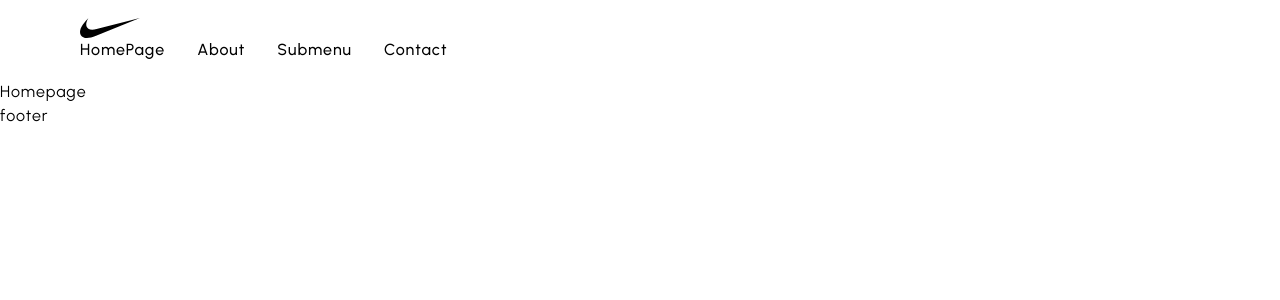
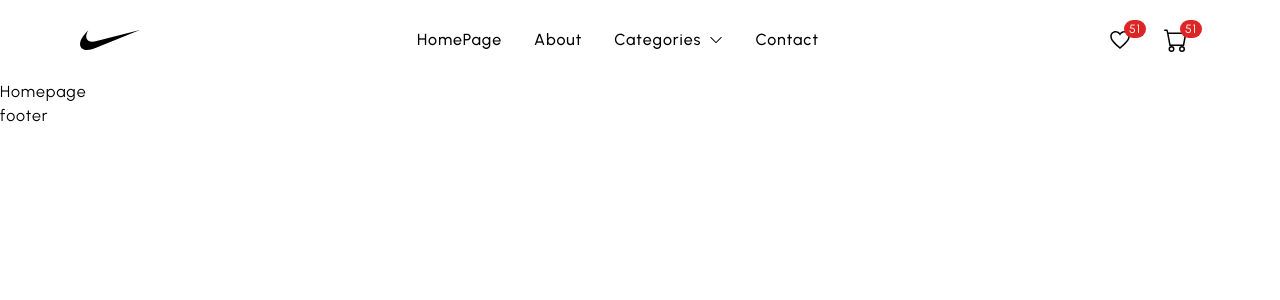
Before and after one commit to Akshat2Jain/ShirtSquad, a Next.js app in the folder client/: page / in a window 1280 px wide. Shown: the top 300 px of the page. Built offline with nearby package versions, Linux system fonts and the light colour scheme.

Commit message:
added header

```diff
--- a/client/components/Header.jsx
+++ b/client/components/Header.jsx
@@ -1,24 +1,72 @@
-import React from 'react'
-import { useState,useEffect } from 'react'
-import Wrapper from './Wrapper'
-import Link from 'next/link'
-import Menu from './Menu'
+import React from "react";
+import { useState, useEffect } from "react";
+import Wrapper from "./Wrapper";
+import Link from "next/link";
+import Menu from "./Menu";
+import { IoMdHeartEmpty } from "react-icons/io";
+import { BsCart } from "react-icons/bs";
+import { BiMenuAltRight } from "react-icons/bi";
+import { VscChromeClose } from "react-icons/vsc";
+import MobileMenu from "./MobileMenu";
 
 const Header = () => {
-    const [mobileMenu,setMobileMenu]=useState(false)
-    const [showCatMenu,setShowCatMenu]=useState(false)
-    const [show,setShow]=useState("transalate-y-0");
-    const [lastScrollY,setLastScrollY]=useState(0)
+  const [mobileMenu, setMobileMenu] = useState(false);
+  const [showCatMenu, setShowCatMenu] = useState(false);
+  const [show, setShow] = useState("transalate-y-0");
+  const [lastScrollY, setLastScrollY] = useState(0);
   return (
-    <header className={`w-full h-[50px] md:h-[80px] bg-white flex items-center justify-between z-20 sticky top-0 transition-transform duration-300${show}`}>
-        <Wrapper>
-            <Link href="/">
-            <img src='./logo.svg' className='w-[40px] md:w-[60px]'/>
-            </Link>
-            <Menu/>
-        </Wrapper>
+    <header
+      className={`w-full h-[50px] md:h-[80px] bg-white flex items-center justify-between z-20 sticky top-0 transition-transform duration-300${show}`}
+    >
+      <Wrapper className="h-[60px] flex justify-between items-center">
+        <Link href="/">
+          <img src="./logo.svg" className="w-[40px] md:w-[60px]" />
+        </Link>
+        <Menu showCatMenu={showCatMenu} setShowCatMenu={setShowCatMenu} />
+       {
+        mobileMenu &&  <MobileMenu
+        showCatMenu={showCatMenu}
+        setShowCatMenu={setShowCatMenu}
+        setMobileMenu={setMobileMenu}
+      />
+       }
+        <div className="flex items-center gap-2 text-black">
+          {/* 1st Icon */}
+          <div className="w-8 md:w-12 h-8 md:h-12 rounded-full flex justify-center items-center hover:bg-black/[0.05] cursor-pointer relative">
+            <IoMdHeartEmpty className="text-[19px] md:text-[24px]" />
+            <div className="h-[14px] md:h-[18px] min-w-[14px] md:min-w-[18px] rounded-full bg-red-600 absolute top-1 left-5 md:left-7 text-white text-[10px] md:text-[12px] flex justify-center items-center px-[2px] md:px-[5px]">
+              51
+            </div>
+          </div>
+          {/* 2nd Icon */}
+          <div className="w-8 md:w-12 h-8 md:h-12 rounded-full flex justify-center items-center hover:bg-black/[0.05] cursor-pointer relative">
+            <BsCart className="text-[19px] md:text-[24px]" />
+            <div className="h-[14px] md:h-[18px] min-w-[14px] md:min-w-[18px] rounded-full bg-red-600 absolute top-1 left-5 md:left-7 text-white text-[10px] md:text-[12px] flex justify-center items-center px-[2px] md:px-[5px]">
+              51
+            </div>
+          </div>
+          {/* For mobile Menu */}
+          <div className="w-8 md:w-12 h-8 md:h-12  md:hidden rounded-full flex justify-center items-center hover:bg-black/[0.05] cursor-pointer relative -mr-2">
+            {mobileMenu ? (
+              <>
+                <VscChromeClose
+                  className="text-[16px]"
+                  onClick={() => setMobileMenu(false)}
+                />
+              </>
+            ) : (
+              <>
+                <BiMenuAltRight
+                  className="text-[16px]"
+                  onClick={() => setMobileMenu(true)}
+                />
+              </>
+            )}
+          </div>
+        </div>
+      </Wrapper>
     </header>
-  )
-}
+  );
+};
 
-export default Header
+export default Header;
--- a/client/components/Menu.jsx
+++ b/client/components/Menu.jsx
@@ -15,7 +15,7 @@ const subMenuData = [
     { id: 4, name: "Football shoes", doc_count: 107 },
 ];
 
-const Menu = () => {
+const Menu = ({showCatMenu,setShowCatMenu}) => {
   return (
     <ul className='hidden md:flex items-center gap-8 font-medium text-black'>
     {
@@ -24,7 +24,31 @@ const Menu = () => {
                 <>
                  <React.Fragment key={item.id}>
                     {
-                        !!item?.subMenu ? "Submenu" :
+                        !!item?.subMenu ? (<>
+                        <li className="cursor-pointer flex items-center gap-2 relative"
+                        onMouseEnter={()=>setShowCatMenu(true)}
+                        onMouseLeave={()=>setShowCatMenu(false)}>
+                            {item.name}
+                            <BsChevronDown size={14}/>
+                            {showCatMenu && (
+                                <>
+                                <ul className='bg-white absolute top-6 left-0 min-w-[250px] px-1 py-1 text-black shadow-lg'>
+                                {subMenuData.map((submenu)=>{
+                                    return (
+                                        <Link key={submenu.id} href="/" onClick={()=>setShowCatMenu(false)}>
+                                            <li className="h-12 flex justify-between items-center px-3 hover:bg-black/[0.03] rounded-md">
+                                                {submenu.name}
+                                                <span className='opacity-50 text-sm'>78</span>
+                                            </li>
+
+                                        </Link>
+                                    )
+                                })}
+                                </ul>
+                                </>
+                            )}
+                        </li>
+                        </>) :
                         (
                             <>
                             <Link href={item?.url}>
--- /dev/null
+++ b/client/components/MobileMenu.jsx
@@ -0,0 +1,81 @@
+import React from "react";
+import Link from "next/link";
+import { BsChevronDown } from "react-icons/bs";
+const data = [
+  { id: 1, name: "HomePage", url: "/" },
+  { id: 2, name: "About", url: "/about" },
+  { id: 3, name: "Categories", subMenu: true },
+  { id: 4, name: "Contact", url: "/contact" },
+];
+
+const subMenuData = [
+  { id: 1, name: "Jordan", doc_count: 11 },
+  { id: 2, name: "Sneakers", doc_count: 8 },
+  { id: 3, name: "Running shoes", doc_count: 64 },
+  { id: 4, name: "Football shoes", doc_count: 107 },
+];
+
+const MobileMenu = ({ showCatMenu, setShowCatMenu, setMobileMenu }) => {
+  return (
+    <ul className="flex flex-col md:hidden font-bold absolute top-[50px] left-0 w-full h-[calc(100vh-50px)] bg-white border-t text-black">
+      {data.map((item) => {
+        return (
+          <>
+            <React.Fragment key={item.id}>
+              {!!item?.subMenu ? (
+                <>
+                  <li
+                    className="cursor-pointer py-4 px-5 border-b flex flex-col relative"
+                    onClick={() => setShowCatMenu(!showCatMenu)}
+                  >
+                    <div className="flex justify-between items-center">
+                      {item.name}
+                      <BsChevronDown size={14} />
+                    </div>
+
+                    {showCatMenu && (
+                      <>
+                        <ul className="bg-black/[0.05] -mx-5 mt-4 -md-4">
+                          {subMenuData.map((submenu) => {
+                            return (
+                              <Link
+                                key={submenu.id}
+                                href="/"
+                                onClick={() => {
+                                  setShowCatMenu(false);
+                                  setMobileMenu(false);
+                                }}
+                              >
+                                <li className="py-4 px-8 border-t flex justify-between">
+                                  {submenu.name}
+                                  <span className="opacity-50 text-sm">78</span>
+                                </li>
+                              </Link>
+                            );
+                          })}
+                        </ul>
+                      </>
+                    )}
+                  </li>
+                </>
+              ) : (
+                <>
+                  <Link
+                    href={item?.url}
+                    onClick={() => {
+                      setMobileMenu(false);
+                    }}
+                  >
+                    <li className="py-4 px-5 border-b">{item.name}</li>
+                  </Link>
+                </>
+              )}
+            </React.Fragment>
+          </>
+        );
+      })}
+    </ul>
+  );
+};
+
+export default MobileMenu;
```
